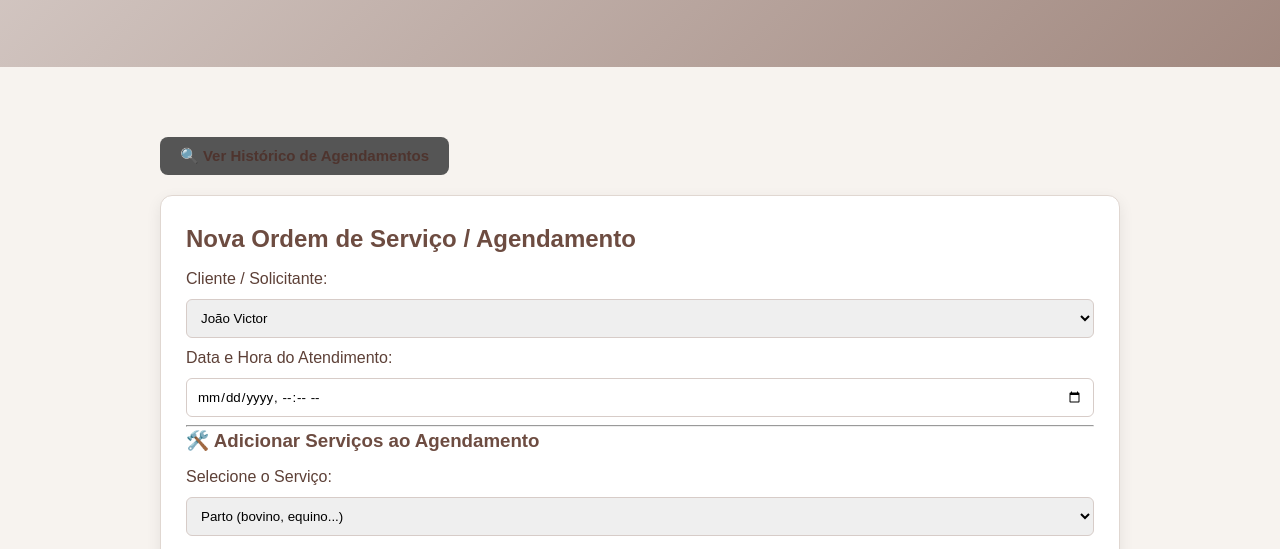
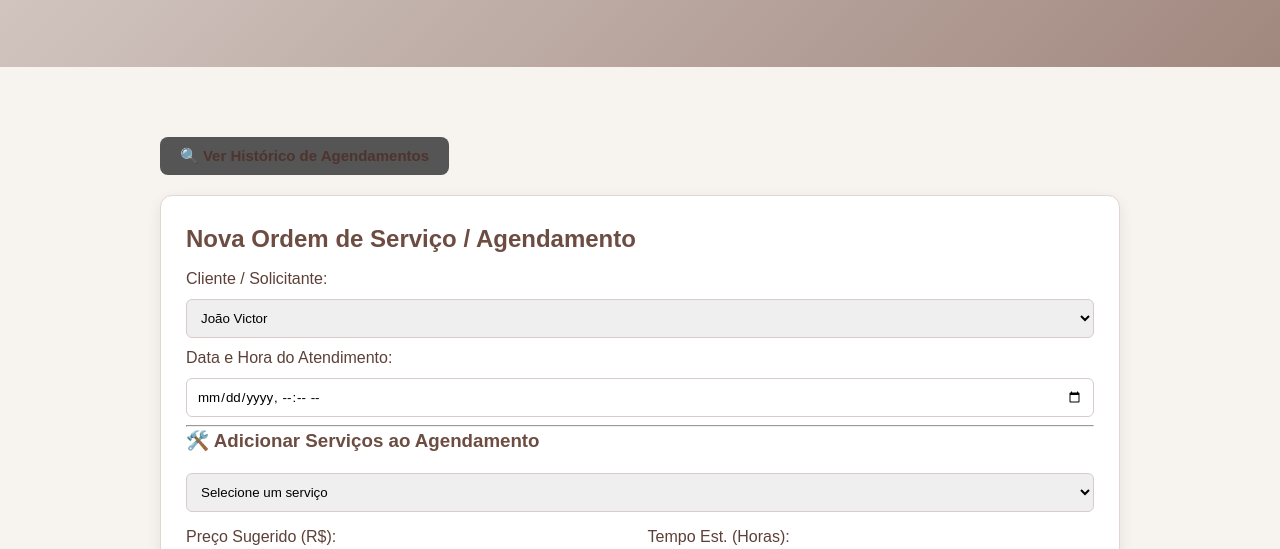
Before and after one commit to bellucha1/agroleite, a plain HTML site: page agendamentos.html in a window 1280 px wide. Shown: the part 226-775 px from the top of the page. Drawn offline with Linux system fonts and the light colour scheme.

Commit message:
Update agendamentos.html

```diff
--- a/agendamentos.html
+++ b/agendamentos.html
@@ -45,16 +45,51 @@
 
             <h3>🛠️ Adicionar Serviços ao Agendamento</h3>
 
-            <label for="selServico">Selecione o Serviço:</label>
             <select id="selServico" onchange="atualizarDadosServico()">
-                <option value="">Parto (bovino, equino...)</option>
-                <option value="">Nutrição</option>
-                <option value="">STrat. para ejeção de placenta</option>
-                <option value="">Acessoria Agronômica</option>
-                <option value="">Consultas</option>
-                <option value="">Entrega de fertilizantes</option>
-                <option value="">Outro(s)</option>
-            </select>
+    <option value="">Selecione um serviço</option>
+
+    <option value="Parto"
+            data-preco="350"
+            data-tempo="3">
+        Parto (bovino, equino...)
+    </option>
+
+    <option value="Nutricao"
+            data-preco="200"
+            data-tempo="2">
+        Nutrição
+    </option>
+
+    <option value="Placenta"
+            data-preco="150"
+            data-tempo="1">
+        Trat. para ejeção de placenta
+    </option>
+
+    <option value="Agronomia"
+            data-preco="300"
+            data-tempo="2">
+        Assessoria Agronômica
+    </option>
+
+    <option value="Consulta"
+            data-preco="100"
+            data-tempo="1">
+        Consultas
+    </option>
+
+    <option value="Fertilizantes"
+            data-preco="80"
+            data-tempo="1">
+        Entrega de fertilizantes
+    </option>
+
+    <option value="Outros"
+            data-preco="0"
+            data-tempo="0">
+        Outro(s)
+    </option>
+</select>
 
             <div style="display: flex; gap: 15px; margin-top: 5px;">
                 <div style="flex: 1;">
```
